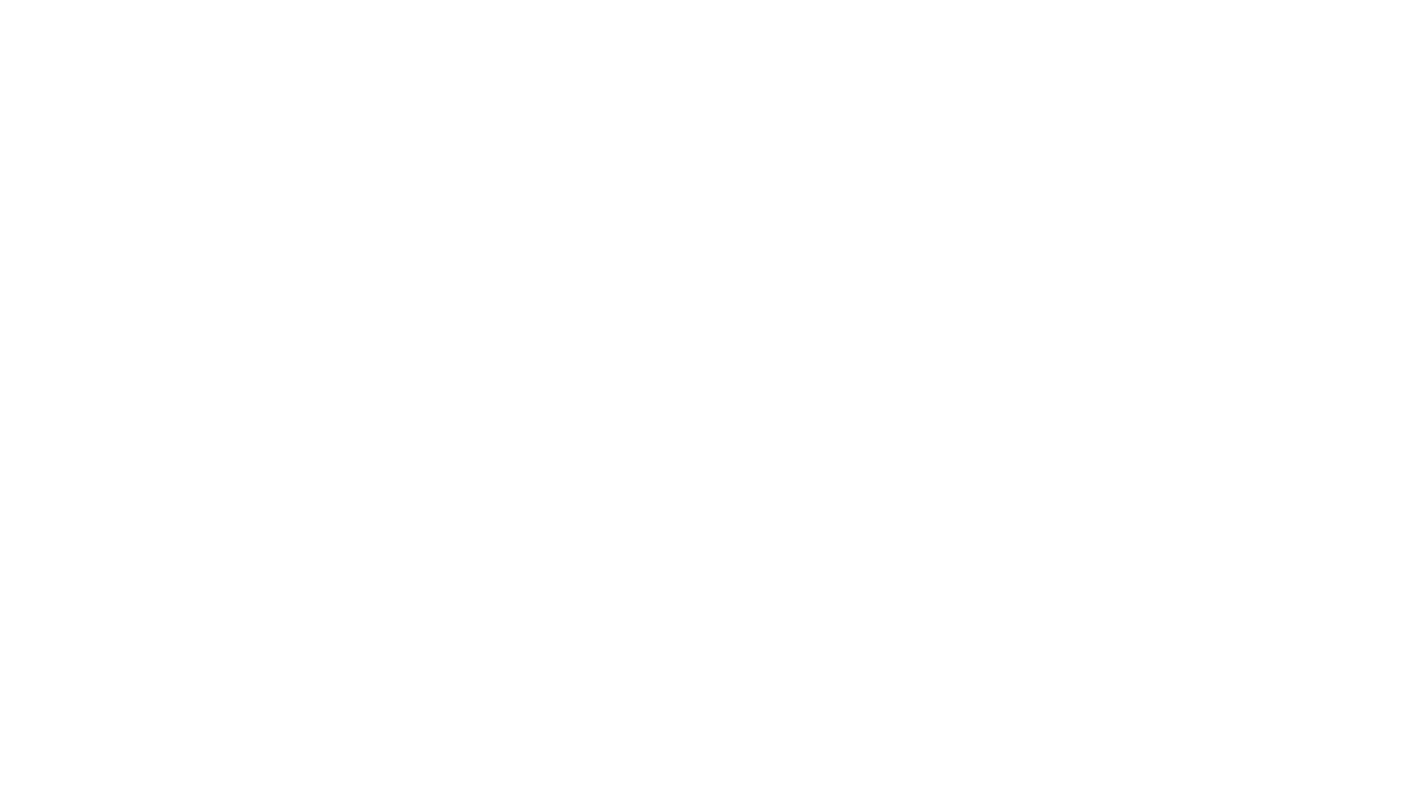
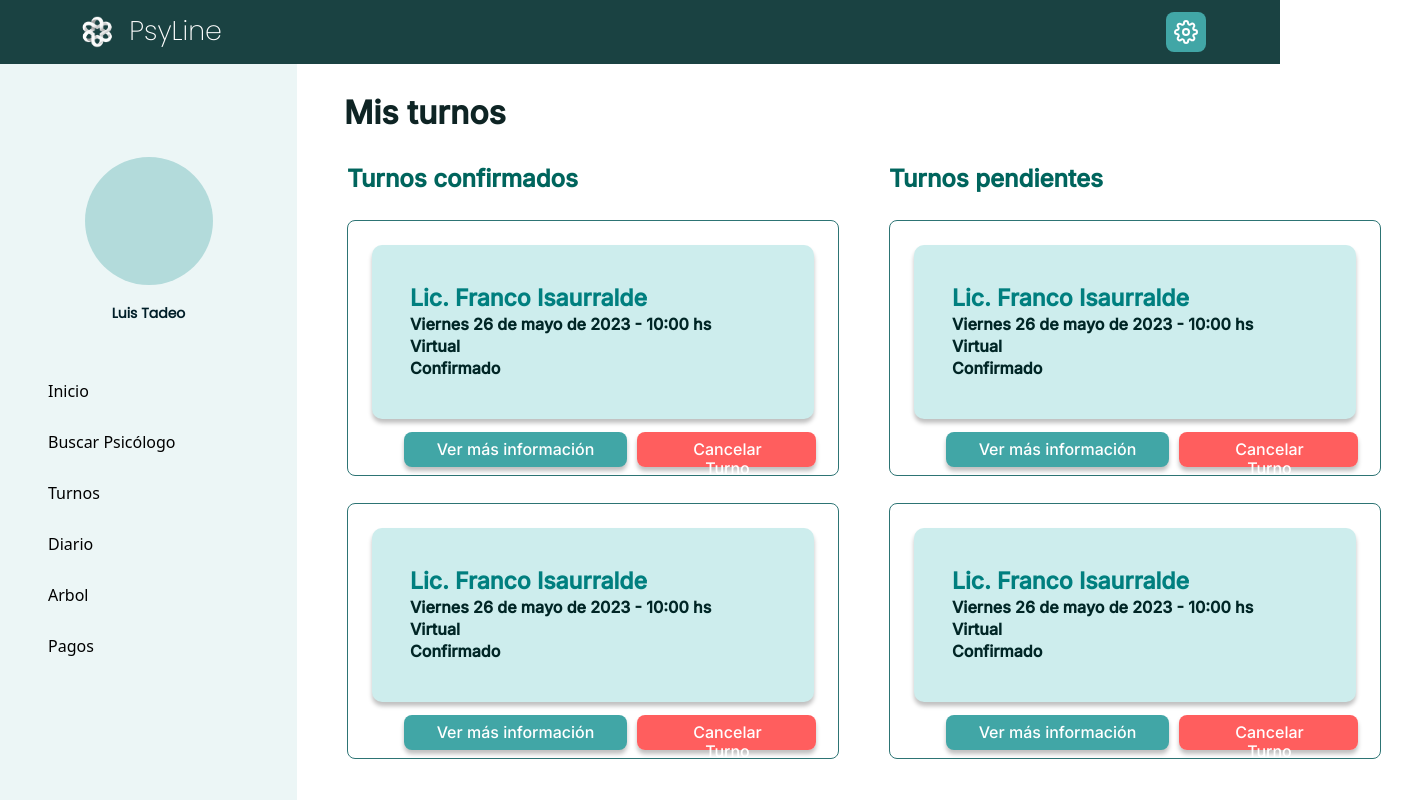
Before and after one commit to WangJian-114/Psy-Line, a React (Vite) app: page /sessions in a window 1280 px wide. Before the commit this address had no page. Shown: the top 800 px of the page, 1414 px wide, since content can reach past the window. Built offline with nearby package versions, Linux system fonts and the light colour scheme.

Commit message:
creado el sessioncard y la pantalla de turnos

```diff
--- a/src/App.jsx
+++ b/src/App.jsx
@@ -8,6 +8,7 @@ import SearchPage from './Pages/SearchPage'
 import MainHomePage from './Pages/MainHomePage'
 import ProfessionalProfilePage from './Pages/ProfessionalProfilePage'
 import DiaryEntryPage from './Pages/DiaryEntryPage'
+import SessionsPage from './Pages/SessionsPage'
 
 function App() {
 
@@ -23,6 +24,7 @@ function App() {
         <Route path="main" element={<MainHomePage />} />
         <Route path="profile" element={<ProfessionalProfilePage />} />
         <Route path="diaryentry" element={<DiaryEntryPage />} />
+        <Route path="sessions" element={<SessionsPage />} />
 
       </Routes>
     </BrowserRouter>
--- /dev/null
+++ b/src/Pages/SessionsPage/index.jsx
@@ -0,0 +1,15 @@
+import Menu from "../../components/Menu";
+import NavigationBar from "../../components/NavigationBar";
+import CurrentSessions from "../../components/CurrentSessions";
+
+const Sessions = () => {
+    return (
+      <div>
+        <NavigationBar />
+        <Menu />
+        <CurrentSessions />
+      </div>
+    );
+  };
+
+  export default Sessions;
--- /dev/null
+++ b/src/components/CurrentSessions/styles/currentsessions.css
@@ -0,0 +1,176 @@
+
+.div_titulo_turnos{
+
+  display: flex;
+  flex-direction: column;
+  align-items: flex-start;
+  padding: 0px;
+  gap: 40px;
+
+  position: absolute;
+  width: 490px;
+  height: 39px;
+  left: 344px;
+  top: 93px;
+
+}
+
+.div_titulo_turnos_interno{
+
+  display: flex;
+  flex-direction: column;
+  align-items: flex-start;
+  padding: 0px;
+  gap: 32px;
+
+  width: 164px;
+  height: 39px;
+
+
+  flex: none;
+  order: 0;
+  flex-grow: 0;
+}
+
+.titulo_turnos{
+
+  width: 164px;
+  height: 39px;
+
+  font-family: 'Inter';
+  font-style: normal;
+  font-weight: 600;
+  font-size: 32px;
+  line-height: 39px;
+
+  color: #0E2424;
+
+  flex: none;
+  order: 0;
+  flex-grow: 0;
+
+}
+
+.div_turnos_confirmados_outline{
+
+  display: flex;
+  flex-direction: column;
+  align-items: flex-start;
+  padding: 0px;
+  gap: 27px;
+
+  position: absolute;
+  width: 492px;
+  height: 847px;
+  left: 347px;
+  top: 164px;
+
+}
+
+.div_turnos_confirmados_titulo{
+
+  display: flex;
+  flex-direction: column;
+  align-items: flex-start;
+  padding: 0px;
+  gap: 32px;
+
+  width: 492px;
+  height: 29px;
+
+
+  flex: none;
+  order: 0;
+  flex-grow: 0;
+}
+
+.turnos_confirmados{
+
+  width: 490px;
+  height: 29px;
+
+  font-family: 'Inter';
+  font-style: normal;
+  font-weight: 600;
+  font-size: 24px;
+  line-height: 29px;
+
+  color: #00655D;
+
+
+  flex: none;
+  order: 1;
+  flex-grow: 0;
+
+}
+
+.div_texto_mis_turnos{
+
+  display: flex;
+  flex-direction: column;
+  align-items: flex-start;
+  padding: 0px;
+  gap: 40px;
+
+  width: 490px;
+  height: 39px;
+
+  flex: none;
+  order: 0;
+  flex-grow: 0;
+
+}
+
+.div_turnos_pendientes_outline{
+
+  display: flex;
+  flex-direction: column;
+  align-items: flex-start;
+  padding: 0px;
+  gap: 27px;
+
+  position: absolute;
+  width: 492px;
+  height: 847px;
+  left: 889px;
+  top: 164px;
+
+}
+
+.div_turnos_pendientes_titulo{
+
+  width: 490px;
+  height: 29px;
+
+  font-family: 'Inter';
+  font-style: normal;
+  font-weight: 600;
+  font-size: 24px;
+  line-height: 29px;
+
+  color: #00655D;
+
+  flex: none;
+  order: 0;
+  flex-grow: 0;
+
+}
+
+.titulo_turnos_pendientes{
+
+  width: 490px;
+  height: 29px;
+
+  font-family: 'Inter';
+  font-style: normal;
+  font-weight: 600;
+  font-size: 24px;
+  line-height: 29px;
+
+  color: #00655D;
+
+  flex: none;
+  order: 0;
+  flex-grow: 0;
+
+}
--- /dev/null
+++ b/src/components/SessionCard/index.jsx
@@ -0,0 +1,42 @@
+
+const SessionCard = () => {
+  return (
+    <>
+        <div className="div_borde_card">
+          <div className="div_borde_interno_card">
+            <div className="div_contenido_card">
+
+              <div className="div_informacion_turno">
+                  <div className="div_background_turno">
+                    <div className="div_background_sombra_turno">
+                      {/* nombre del psicólogo, fecha, modalidad, hardcodeado*/}
+                      <h1 className="nombre_psicologo_card">Lic. Franco Isaurralde</h1>
+
+                      <h1 className="fecha_turno_card">Viernes 26 de mayo de 2023 - 10:00 hs</h1>
+
+                      <h1 className="modalidad_turno">Virtual</h1>
+
+                      <h1 className="ha_sido_confimado_o_no">Confirmado</h1>
+
+                    </div>
+                  </div>
+              </div>
+
+              <div className="div_botones_de_turnos">
+                <button className="boton_ver_mas_informacion">
+                  <h1 className="texto_ver_mas_info">Ver más información</h1>
+                </button>
+
+                <button className="boton_cancelar_turno">
+                  <h1 className="texto_cancelar_turno">Cancelar Turno</h1>
+                </button>
+              </div>
+
+            </div>
+          </div>
+        </div>
+    </>
+  );
+}
+
+export default SessionCard
--- /dev/null
+++ b/src/components/SessionCard/styles/sessioncard.css
@@ -0,0 +1,295 @@
+.div_borde_card{
+
+  display: flex;
+  flex-direction: column;
+  align-items: flex-start;
+  padding: 0px;
+  gap: 24px;
+
+  width: 492px;
+  height: 256px;
+
+  flex: none;
+  order: 1;
+  flex-grow: 0;
+}
+
+.div_borde_interno_card{
+
+  box-sizing: border-box;
+
+  display: flex;
+  flex-direction: column;
+  align-items: flex-start;
+  padding: 24px;
+  gap: 10px;
+
+  width: 492px;
+  height: 256px;
+
+  border: 1px solid #2D7474;
+  border-radius: 8px;
+
+  flex: none;
+  order: 0;
+  flex-grow: 0;
+}
+
+.div_contenido_card{
+
+  display: flex;
+  flex-direction: column;
+  align-items: flex-end;
+  padding: 0px;
+  gap: 13px;
+
+  width: 444px;
+  height: 222px;
+
+  flex: none;
+  order: 0;
+  align-self: stretch;
+  flex-grow: 0;
+
+}
+
+.div_informacion_turno{
+
+  display: flex;
+  flex-direction: column;
+  align-items: flex-start;
+  padding: 0px;
+  gap: 10px;
+
+  width: 444px;
+  height: 174px;
+
+  flex: none;
+  order: 0;
+  align-self: stretch;
+  flex-grow: 0;
+
+}
+
+.div_informacion_turno_interno{
+
+  display: flex;
+  flex-direction: column;
+  align-items: flex-start;
+  padding: 0px;
+  gap: 10px;
+
+  width: 444px;
+  height: 174px;
+
+  border-radius: 10px;
+
+  flex: none;
+  order: 0;
+  align-self: stretch;
+  flex-grow: 0;
+
+}
+
+.div_background_turno{
+
+  display: flex;
+  flex-direction: column;
+  align-items: flex-start;
+  padding: 0px;
+  gap: 10px;
+
+  width: 444px;
+  height: 174px;
+
+  border-radius: 10px;
+
+  flex: none;
+  order: 0;
+  align-self: stretch;
+  flex-grow: 0;
+
+}
+
+.div_background_sombra_turno{
+
+  position:relative;
+  width: 441.5px;
+  height: 174px;
+  left: 0px;
+  top: 0px;
+  box-shadow: 0px 4px 4px rgba(0, 0, 0, 0.25);
+
+  background: rgb(205 237 237);
+  border-radius: 10px;
+
+}
+
+.nombre_psicologo_card{
+
+  position: absolute;
+  width: 397px;
+  height: 31px;
+  left: 38px;
+  top: 39px;
+
+  font-family: 'Inter';
+  font-style: normal;
+  font-weight: 700;
+  font-size: 23px;
+  line-height: 28px;
+
+  color: #007F7F;
+
+}
+
+.fecha_turno_card{
+
+  position: absolute;
+  width: 462px;
+  height: 22px;
+  left: 38px;
+  top: 70px;
+
+  font-family: 'Inter';
+  font-style: normal;
+  font-weight: 600;
+  font-size: 16px;
+  line-height: 19px;
+
+  color: #002626;
+
+}
+
+.modalidad_turno{
+
+  position: absolute;
+  width: 317px;
+  height: 22px;
+  left: 38px;
+  top: 92px;
+
+  font-family: 'Inter';
+  font-style: normal;
+  font-weight: 600;
+  font-size: 16px;
+  line-height: 19px;
+
+  color: #002626;
+
+}
+
+.ha_sido_confimado_o_no{
+
+  position: absolute;
+  width: 317px;
+  height: 22px;
+  left: 38px;
+  top: 114px;
+
+  font-family: 'Inter';
+  font-style: normal;
+  font-weight: 600;
+  font-size: 16px;
+  line-height: 19px;
+
+  color: #002626;
+
+}
+
+.div_botones_de_turnos{
+
+  display: flex;
+  flex-direction: row;
+  align-items: flex-start;
+  padding: 0px;
+  gap: 10px;
+
+  width: 412px;
+  height: 35px;
+
+  flex: none;
+  order: 1;
+  flex-grow: 0;
+
+}
+
+.boton_ver_mas_informacion{
+
+  display: flex;
+  flex-direction: row;
+  align-items: flex-start;
+  padding: 8px 32px;
+  gap: 10px;
+
+  width: 223px;
+  height: 35px;
+
+  background: #41A6A6;
+  box-shadow: 0px 4px 4px rgba(0, 0, 0, 0.25);
+  border-radius: 8px;
+
+  flex: none;
+  order: 0;
+  flex-grow: 0;
+
+}
+
+.texto_ver_mas_info{
+
+  width: 159px;
+  height: 19px;
+
+  font-family: 'Inter';
+  font-style: normal;
+  font-weight: 300;
+  font-size: 16px;
+  line-height: 19px;
+
+  color: #FFFFFF;
+
+  flex: none;
+  order: 0;
+  flex-grow: 0;
+
+}
+
+.boton_cancelar_turno{
+
+  display: flex;
+  flex-direction: row;
+  align-items: flex-start;
+  padding: 8px 32px;
+  gap: 10px;
+
+  width: 179px;
+  height: 35px;
+
+  background: rgba(255, 0, 0, 0.63);
+  box-shadow: 0px 4px 4px rgba(0, 0, 0, 0.25);
+  border-radius: 8px;
+
+  flex: none;
+  order: 1;
+  flex-grow: 0;
+
+}
+
+.texto_cancelar_turno{
+
+  width: 117px;
+  height: 19px;
+
+  font-family: 'Inter';
+  font-style: normal;
+  font-weight: 300;
+  font-size: 16px;
+  line-height: 19px;
+
+  color: #FFFFFF;
+
+  flex: none;
+  order: 0;
+  flex-grow: 0;
+
+}
--- a/src/index.css
+++ b/src/index.css
@@ -14,9 +14,9 @@
 @import url('./components/ButtonGroup/styles/buttonGroup.css');
 @import url('./components/Activity/styles/activity.css');
 @import url('./components/Profile/styles/profile.css');
+@import url('./components/CurrentSessions/styles/currentsessions.css');
+@import url('./components/SessionCard/styles/sessioncard.css');
 @import url('./components/DiaryEntry/styles/diaryentry.css');
-
-
 
 
 :root {
```
